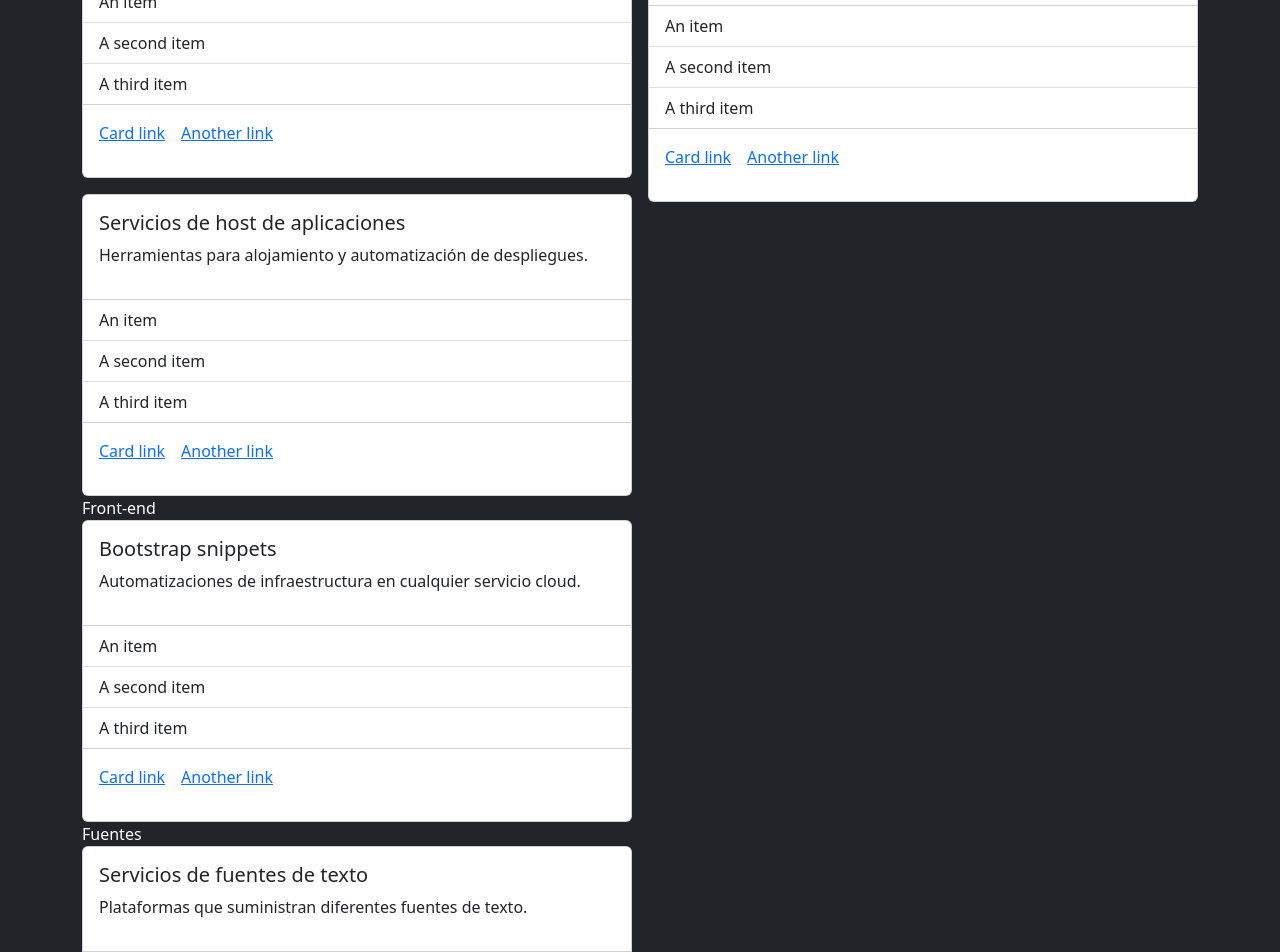
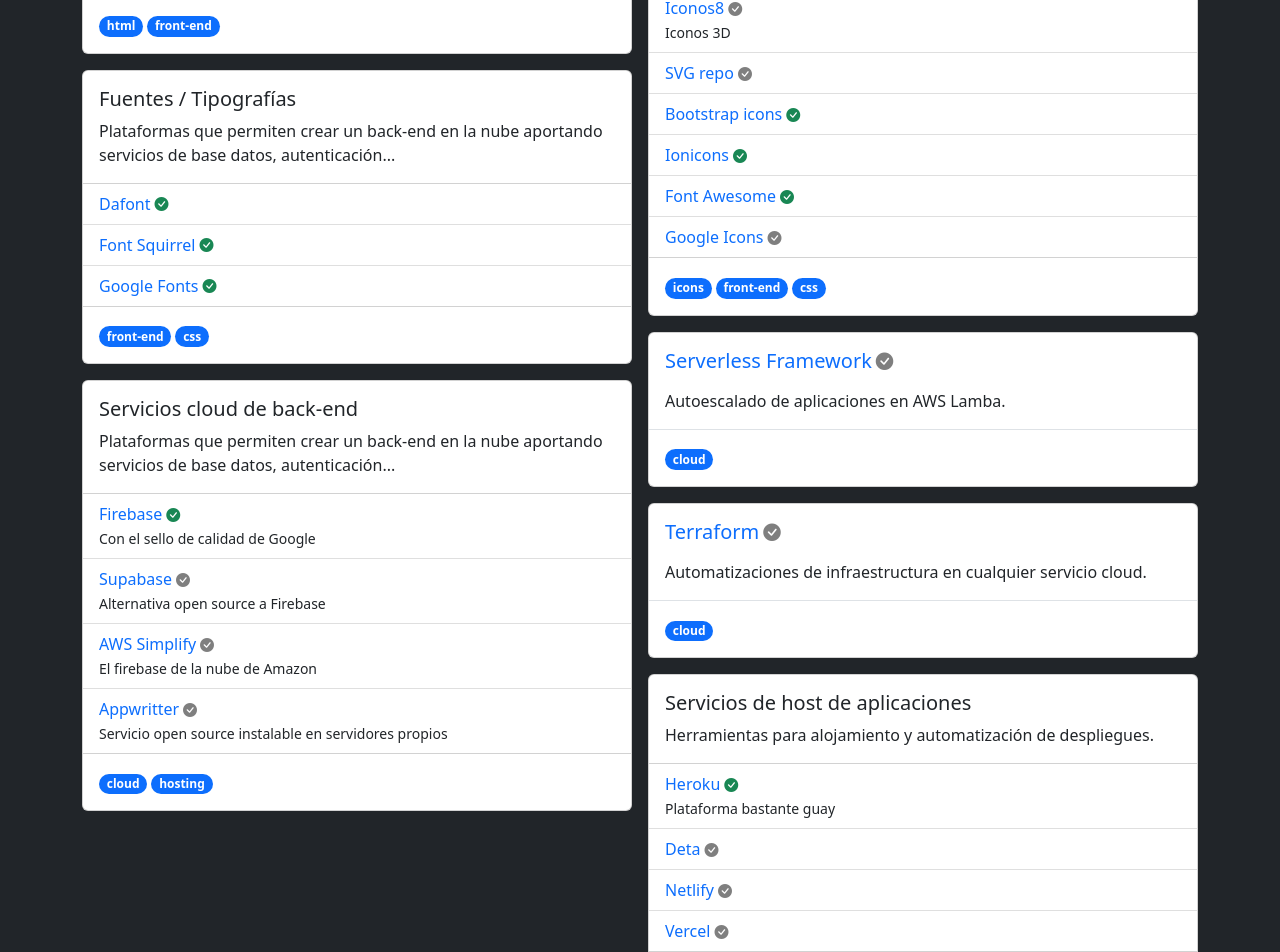
Before and after one commit to RgmDev/RgmDev.github.io, an Angular app: page /tools in a window 1280 px wide. Shown: the part 260-1212 px from the top of the page. Built offline with nearby package versions, Linux system fonts and the light colour scheme.

Commit message:
progress on tools page

```diff
--- a/angular.json
+++ b/angular.json
@@ -31,7 +31,8 @@
             ],
             "styles": [
               "src/styles.scss",
-              "node_modules/bootstrap/dist/css/bootstrap.min.css"
+              "node_modules/bootstrap/dist/css/bootstrap.min.css",
+              "node_modules/bootstrap-icons/font/bootstrap-icons.css"
             ],
             "scripts": [
               "node_modules/bootstrap/dist/js/bootstrap.bundle.min.js"
--- a/package.json
+++ b/package.json
@@ -19,6 +19,7 @@
     "@angular/platform-browser-dynamic": "^15.1.0",
     "@angular/router": "^15.1.0",
     "bootstrap": "^5.2.3",
+    "bootstrap-icons": "^1.10.3",
     "rxjs": "~7.8.0",
     "tslib": "^2.3.0",
     "zone.js": "~0.12.0"
--- a/src/app/pages/tools/tools.component.html
+++ b/src/app/pages/tools/tools.component.html
@@ -6,22 +6,29 @@
   </header>
 
   <div *ngFor="let sectionTools of tools">
-    {{ sectionTools.section }}
+    <h2>{{ sectionTools.section }}</h2>
     <div class="masonry-container">
 
       <div class="card text-dark" *ngFor="let tool of sectionTools.items">
-        <div class="card-body">
-          <h5 class="card-title">{{ tool.title }}</h5>
+        <div class="card-body mb-0">
+          <h5>
+            <div *ngIf="tool.title.url; else elseBlock">
+              <a [href]="tool.title.url" class="card-link" target="_blank">{{ tool.title.text }}</a>
+              <small><i class="bi bi-check-circle-fill ms-1" [ngClass]="{'text-success': tool.title.check, 'text-black-50': !tool.title.check}"></i></small>
+            </div>
+            <ng-template #elseBlock>{{ tool.title.text }}</ng-template>
+          </h5>
           <p class="card-text">{{ tool.description }}</p>
         </div>
-        <ul class="list-group list-group-flush">
-          <li class="list-group-item">An item</li>
-          <li class="list-group-item">A second item</li>
-          <li class="list-group-item">A third item</li>
+        <ul class="list-group list-group-flush" *ngIf="tool.links.length">
+          <li class="list-group-item" *ngFor="let link of tool.links">
+            <a [href]="link.url" class="card-link" target="_blank">{{ link.text }}</a>
+            <small><i class="bi bi-check-circle-fill ms-1" [ngClass]="{'text-success': link.check, 'text-black-50': !link.check}"></i></small>
+            <p class="m-0"><small>{{ link.description }}</small></p>
+          </li>
         </ul>
-        <div class="card-body">
-          <a href="#" class="card-link">Card link</a>
-          <a href="#" class="card-link">Another link</a>
+        <div class="card-body mb-0" [ngClass]="{'border-top': !tool.links.length}">
+          <span class="badge rounded-pill text-bg-primary me-1" *ngFor="let tag of tool.tags">{{ tag.text }}</span>
         </div>
       </div>
 
--- a/src/app/pages/tools/tools.component.scss
+++ b/src/app/pages/tools/tools.component.scss
@@ -7,4 +7,8 @@
     margin-bottom: 1rem;
     break-inside: avoid;
   }
+
+  & a {
+    text-decoration: none;
+  }
 }
--- a/src/assets/data/tools.json
+++ b/src/assets/data/tools.json
@@ -3,156 +3,191 @@
     "section": "Cloud",
     "items": [
       {
-        "title": "Terraform",
-        "url": "https://www.terraform.io/",
-        "description": "Automatizaciones de infraestructura en cualquier servicio cloud.",
-        "test": false,
-        "links": [
-
-        ],
+        "title": {
+          "text": "Markdown to HTML",
+          "url": "https://showdownjs.com/",
+          "check": false
+        },
+        "description":"Convierte un documento con formato markdown a código HTML.",
+        "links": [],
         "tags": [
-          {
-            "name": "cloud",
-            "color": "primary"
-          },
-          {
-            "name": "tool",
-            "color": "danger"
-          }
+          { "text": "html" },
+          { "text": "front-end" }
         ]
       },
       {
-        "title": "Servicios de host de aplicaciones",
-        "url": false,
-        "description": "Herramientas para alojamiento y automatización de despliegues.",
-        "test": false,
+        "title": {
+          "text": "Fuentes / Tipografías"
+        },
+        "description":"Plataformas que permiten crear un back-end en la nube aportando servicios de base datos, autenticación...",
         "links": [
           {
-            "title": "Heroku",
-            "url": "https://www.heroku.com/"
+            "text": "Dafont",
+            "url": "https://www.dafont.com/es/",
+            "check": true,
+            "description": ""
           },
           {
-            "title": "Deta",
-            "url": "https://www.deta.sh/"
+            "text": "Font Squirrel",
+            "url": "https://www.fontsquirrel.com/",
+            "check": true,
+            "description": ""
           },
           {
-            "title": "Netlify",
-            "url": "https://www.netlify.com/"
-          },
-          {
-            "title": "Vercel",
-            "url": "https://vercel.com/"
+            "text": "Google Fonts",
+            "url": "https://fonts.google.com/",
+            "check": true,
+            "description": ""
           }
         ],
         "tags": [
-          {
-            "name": "cloud",
-            "color": "primary"
-          },
-          {
-            "name": "tool",
-            "color": "danger"
-          }
+          { "text": "front-end" },
+          { "text": "css" }
         ]
       },
       {
-        "title": "Servicios cloud de backend",
-        "url": false,
-        "description": "Desarrollo de back-ends con herramientas predeterminadas (Autenticación, almacenamiento...).",
-        "test": false,
+        "title": {
+          "text": "Servicios cloud de back-end"
+        },
+        "description":"Plataformas que permiten crear un back-end en la nube aportando servicios de base datos, autenticación...",
         "links": [
           {
-            "title": "Firebase",
-            "url": "https://firebase.google.com/"
+            "text": "Firebase",
+            "url": "https://firebase.google.com/",
+            "check": true,
+            "description": "Con el sello de calidad de Google"
           },
           {
-            "title": "Superbase",
-            "url": "https://supabase.com/"
+            "text": "Supabase",
+            "url": "https://supabase.com/",
+            "check": false,
+            "description": "Alternativa open source a Firebase"
           },
           {
-            "title": "AWS Amplify",
-            "url": "https://aws.amazon.com/es/amplify/"
+            "text": "AWS Simplify",
+            "url": "https://aws.amazon.com/es/amplify/",
+            "check": false,
+            "description": "El firebase de la nube de Amazon"
           },
           {
-            "title": "Appwritter",
-            "url": "https://appwrite.io/cloud"
+            "text": "Appwritter",
+            "url": "https://appwrite.io/",
+            "check": false,
+            "description": "Servicio open source instalable en servidores propios"
           }
         ],
         "tags": [
+          { "text": "cloud" },
+          { "text": "hosting" }
+        ]
+      },
+      {
+        "title": {
+          "text": "Librerias de iconos"
+        },
+        "description":"Paquetes de iconos para aplicaciones.",
+        "links": [
           {
-            "name": "cloud",
-            "color": "primary"
+            "text": "Iconos8",
+            "url": "https://iconos8.es/icons",
+            "check": false,
+            "description": "Iconos 3D"
           },
           {
-            "name": "tool",
-            "color": "danger"
-          }
-        ]
-      }
-    ]
-  },
-  {
-    "section": "Front-end",
-    "items": [
-      {
-        "title": "Bootstrap snippets",
-        "link": false,
-        "description": "Automatizaciones de infraestructura en cualquier servicio cloud.",
-        "test": false,
-        "links": [
-          {
-            "title": "bootdey",
-            "url": "http://www.google.com"
+            "text": "SVG repo",
+            "url": "svgrepo.com",
+            "check": false,
+            "description": ""
           },
           {
-            "title": "startbootstrap",
-            "url": "http://www.google.com"
+            "text": "Bootstrap icons",
+            "url": "https://icons.getbootstrap.com/",
+            "check": true,
+            "description": ""
+          },
+          {
+            "text": "Ionicons",
+            "url": "https://ionic.io/ionicons",
+            "check": true,
+            "description": ""
+          },
+          {
+            "text": "Font Awesome",
+            "url": "https://fontawesome.com/icons",
+            "check": true,
+            "description": ""
+          },
+          {
+            "text": "Google Icons",
+            "url": "https://fonts.google.com/icons",
+            "check": false,
+            "description": ""
           }
         ],
         "tags": [
+          { "text": "icons" },
+          { "text": "front-end" },
+          { "text": "css" }
+        ]
+      },
+      {
+        "title": {
+          "text": "Serverless Framework",
+          "url": "https://www.serverless.com/",
+          "check": false
+        },
+        "description":"Autoescalado de aplicaciones en AWS Lamba.",
+        "links": [],
+        "tags": [
+          { "text": "cloud" }
+        ]
+      },
+      {
+        "title": {
+          "text": "Terraform",
+          "url": "https://www.terraform.io/",
+          "check": false
+        },
+        "description":"Automatizaciones de infraestructura en cualquier servicio cloud.",
+        "links": [],
+        "tags": [
+          { "text": "cloud" }
+        ]
+      },
+      {
+        "title": {
+          "text": "Servicios de host de aplicaciones"
+        },
+        "description":"Herramientas para alojamiento y automatización de despliegues.",
+        "links": [
           {
-            "name": "cloud",
-            "color": "primary"
+            "text": "Heroku",
+            "url": "https://www.heroku.com/",
+            "check": true,
+            "description": "Plataforma bastante guay"
           },
           {
-            "name": "tool",
-            "color": "danger"
-          }
-        ]
-      }
-    ]
-  },
-  {
-    "section": "Fuentes",
-    "items": [
-      {
-        "title": "Servicios de fuentes de texto",
-        "link": false,
-        "description": "Plataformas que suministran diferentes fuentes de texto.",
-        "test": false,
-        "links": [
-          {
-            "title": "Dafont",
-            "url": "https://www.dafont.com/"
+            "text": "Deta",
+            "url": "https://www.deta.sh/",
+            "check": false,
+            "description": ""
           },
           {
-            "title": "Font squirrel",
-            "url": "https://www.fontsquirrel.com/"
+            "text": "Netlify",
+            "url": "https://www.netlify.com/",
+            "check": false,
+            "description": ""
           },
           {
-            "title": "Google fonts",
-            "url": "https://fonts.google.com/"
+            "text": "Vercel",
+            "url": "https://vercel.com/",
+            "check": false,
+            "description": ""
           }
         ],
         "tags": [
-          {
-            "name": "fuentes",
-            "color": "primary"
-          },
-          {
-            "name": "tool",
-            "color": "danger"
-          }
+          { "text": "cloud" },
+          { "text": "hosting" }
         ]
       }
     ]
```
Also changed, not shown: src/assets/data/tools copy.json (added, +160 -0 lines), 1 other file (tests, documents, lock files or other folders).
